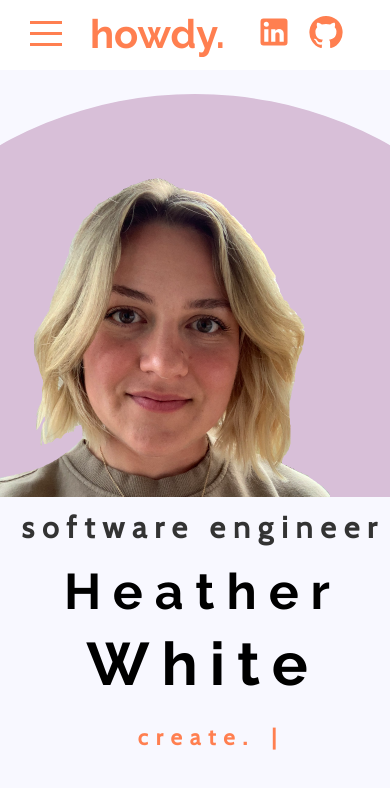
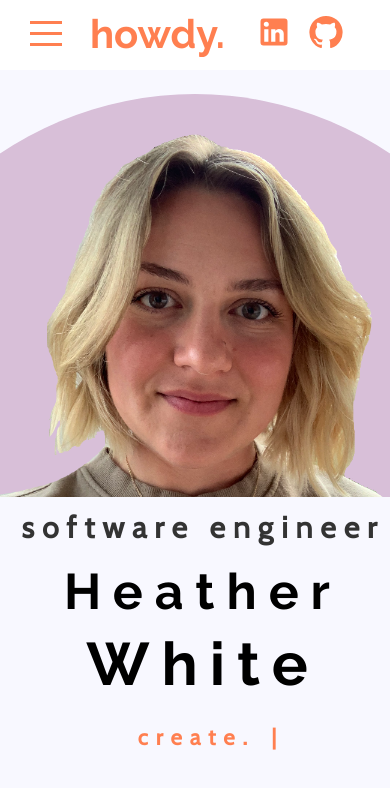
Before and after one commit to HTHR-WHT/0422, a React (Create React App) app: page / in a window 390 px wide. Shown: the top 788 px of the page. Built offline with nearby package versions, Linux system fonts and the light colour scheme.

Commit message:
FIX: intro done for phone

```diff
--- a/src/components/intro/intro.scss
+++ b/src/components/intro/intro.scss
@@ -26,8 +26,8 @@
 
       @include phone {
         align-items: flex-start;
-        padding-top: 4rem;
-        padding-right: 5rem;
+        padding-top: 1rem;
+        padding-right: 0.4rem;
       }
     }
 
@@ -35,7 +35,7 @@
       height: 90%;
 
       @include phone {
-        height: 50%;
+        height: 60%;
       }
     }
   }
--- a/src/global.scss
+++ b/src/global.scss
@@ -6,12 +6,12 @@ $mainColor: #ff7f50;
 /*
 BREAKPOINTS
 */
-$smallPhone: 20rem; //320px
-$phone: 30rem; //480px
-$tablet: 48rem; //768px
-$laptop: 64rem; //1024px
-$desktop: 75rem; //1200px
-$largeDesktop: 120rem; //1920px
+$smallPhone: 23.75rem; //380px - iphone se 320px, se 2020 375px
+$phone: 30rem; //480px - Y! iphone 12 pro 390px, xr 414px,
+$tablet: 48rem; //768px - surface duo 540px, ipad mini 768px, ipad air 820px
+$laptop: 64rem; //1024px - surface pro 912px, nest hub 1024px
+$desktop: 75rem; //1200px - nest hub max 1280px
+$largeDesktop: 120rem; //1920px -
 
 @mixin smallPhone {
   @media (max-width: #{$smallPhone}) {
```
